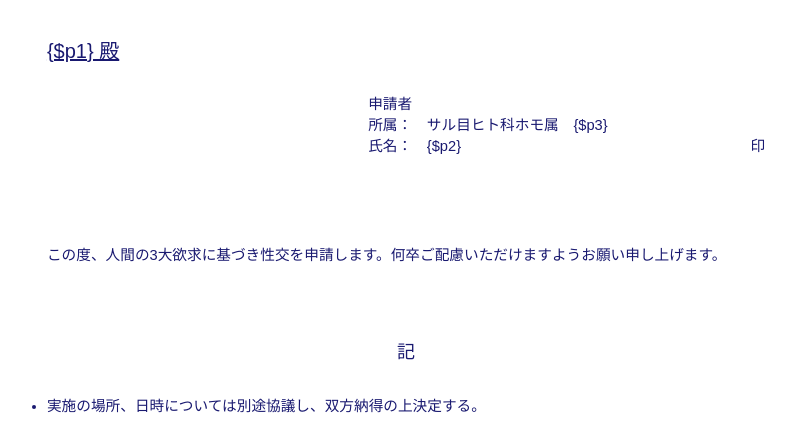
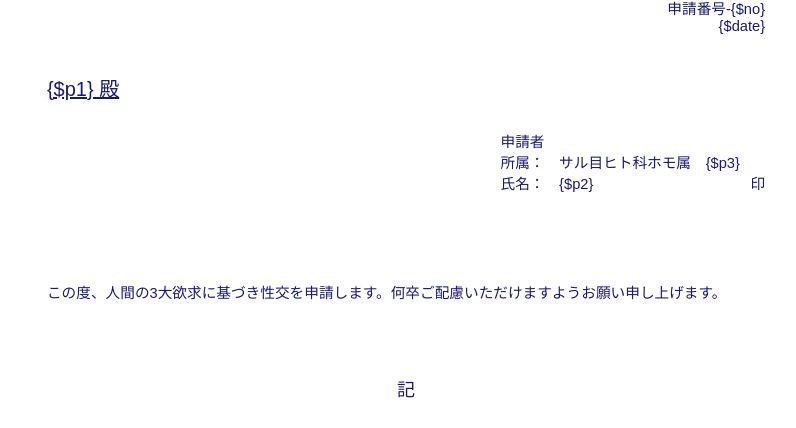
Before and after one commit to binbin4649/sex_app_form, a plain HTML site: page index.html in a window 1280 px wide. Shown: the part 324-752 px from the top of the page, without its empty margins (234-1030 px from the left). Drawn offline with Linux system fonts and the light colour scheme.

Commit message:
css fix.

```diff
--- a/sheet.css
+++ b/sheet.css
@@ -20,7 +20,7 @@
   height: 297mm;
   width: 210mm;
   /* 余白サイズ */
-  padding-top: 50mm;
+  padding-top: 60mm;
   padding-left: 10mm;
   padding-right: 10mm;
 }
@@ -111,11 +111,11 @@ h2 {
 /* 相手 */
 div.dear {
 	float: left;
-	width: 80mm;
+	width: 100mm;
 }
 
 div.myself {
-	padding-left: 85mm
+	padding-left: 120mm
 }
 
 p.ki {
```
